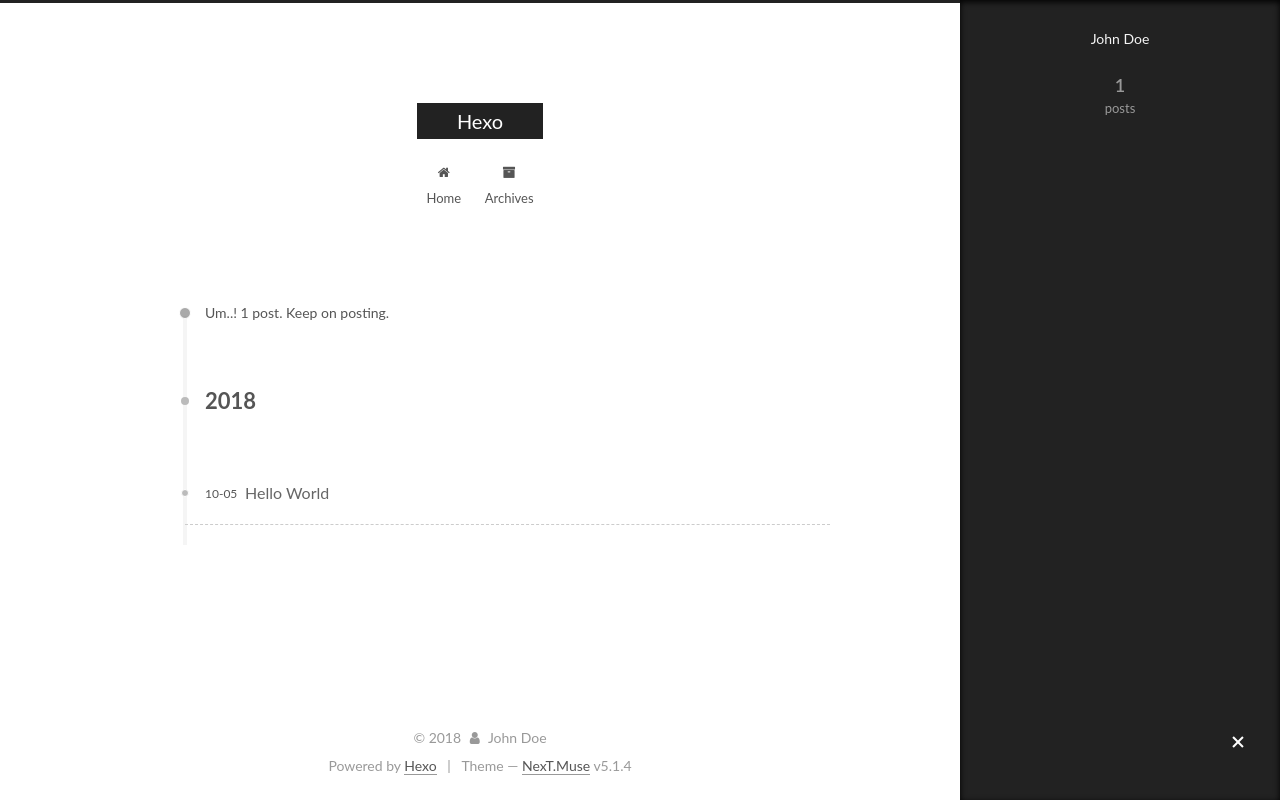
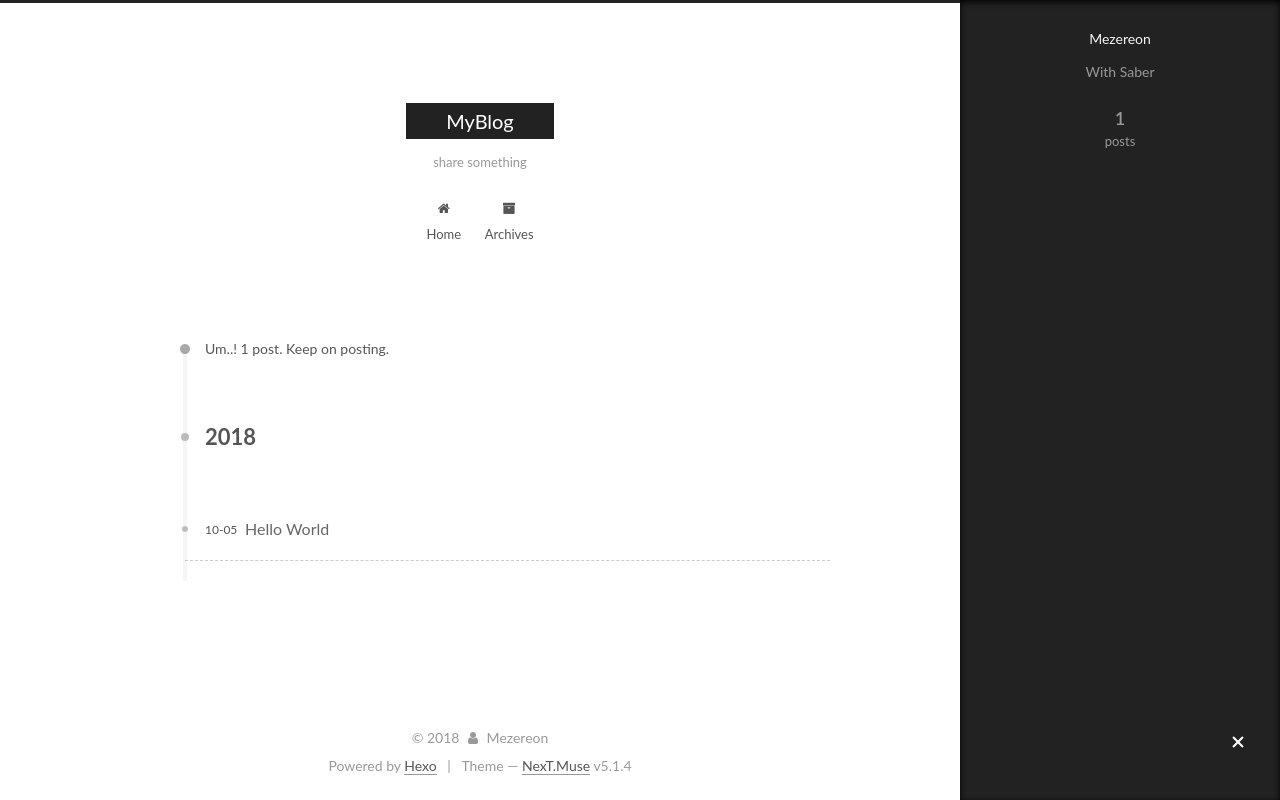
Before and after one commit to MezereonXP/mezereonxp.github.io, a plain HTML site: page archives/index.html in a window 1280 px wide. Both pictures are taken after a click on the element 1238 px from the left and 743 px from the top of the page. Drawn offline with Linux system fonts and the light colour scheme.

Commit message:
Site updated: 2018-10-05 11:12:56

```diff
--- a/archives/index.html
+++ b/archives/index.html
@@ -5,7 +5,7 @@
 
 
 
-<html class="theme-next muse use-motion" lang="">
+<html class="theme-next muse use-motion" lang="Chinese, English">
 <head>
   <meta charset="UTF-8"/>
 <meta http-equiv="X-UA-Compatible" content="IE=edge" />
@@ -79,13 +79,16 @@
 
 
 
+<meta name="description" content="With Saber">
 <meta property="og:type" content="website">
-<meta property="og:title" content="Hexo">
+<meta property="og:title" content="MyBlog">
 <meta property="og:url" content="http://yoursite.com/archives/index.html">
-<meta property="og:site_name" content="Hexo">
-<meta property="og:locale" content="default">
+<meta property="og:site_name" content="MyBlog">
+<meta property="og:description" content="With Saber">
+<meta property="og:locale" content="Chinese, English">
 <meta name="twitter:card" content="summary">
-<meta name="twitter:title" content="Hexo">
+<meta name="twitter:title" content="MyBlog">
+<meta name="twitter:description" content="With Saber">
 
 
 
@@ -121,7 +124,7 @@
 
 
 
-  <title>Archive | Hexo</title>
+  <title>Archive | MyBlog</title>
 
 
 
@@ -133,7 +136,7 @@
 
 </head>
 
-<body itemscope itemtype="http://schema.org/WebPage" lang="default">
+<body itemscope itemtype="http://schema.org/WebPage" lang="Chinese, English">
 
 
 
@@ -151,12 +154,12 @@
     <div class="custom-logo-site-title">
       <a href="/"  class="brand" rel="start">
         <span class="logo-line-before"><i></i></span>
-        <span class="site-title">Hexo</span>
+        <span class="site-title">MyBlog</span>
         <span class="logo-line-after"><i></i></span>
       </a>
     </div>
 
-        <p class="site-subtitle"></p>
+        <p class="site-subtitle">share something</p>
 
   </div>
 
@@ -314,8 +317,8 @@
         <div class="site-overview">
           <div class="site-author motion-element" itemprop="author" itemscope itemtype="http://schema.org/Person">
 
-              <p class="site-author-name" itemprop="name">John Doe</p>
-              <p class="site-description motion-element" itemprop="description"></p>
+              <p class="site-author-name" itemprop="name">Mezereon</p>
+              <p class="site-description motion-element" itemprop="description">With Saber</p>
           </div>
 
           <nav class="site-state motion-element">
@@ -370,7 +373,7 @@
   <span class="with-love">
     <i class="fa fa-user"></i>
   </span>
-  <span class="author" itemprop="copyrightHolder">John Doe</span>
+  <span class="author" itemprop="copyrightHolder">Mezereon</span>
 
 
 </div>
--- a/css/main.css
+++ b/css/main.css
@@ -1822,7 +1822,7 @@ pre .javascript .function {
   width: 4px;
   height: 4px;
   border-radius: 50%;
-  background: #8730ff;
+  background: #f745f9;
 }
 .links-of-blogroll {
   font-size: 13px;
```
Also changed, not shown: 2018/10/05/hello-world/index.html (+12 -12 lines), archives/2018/10/index.html (+15 -12 lines), archives/2018/index.html (+15 -12 lines), index.html (+17 -14 lines).
